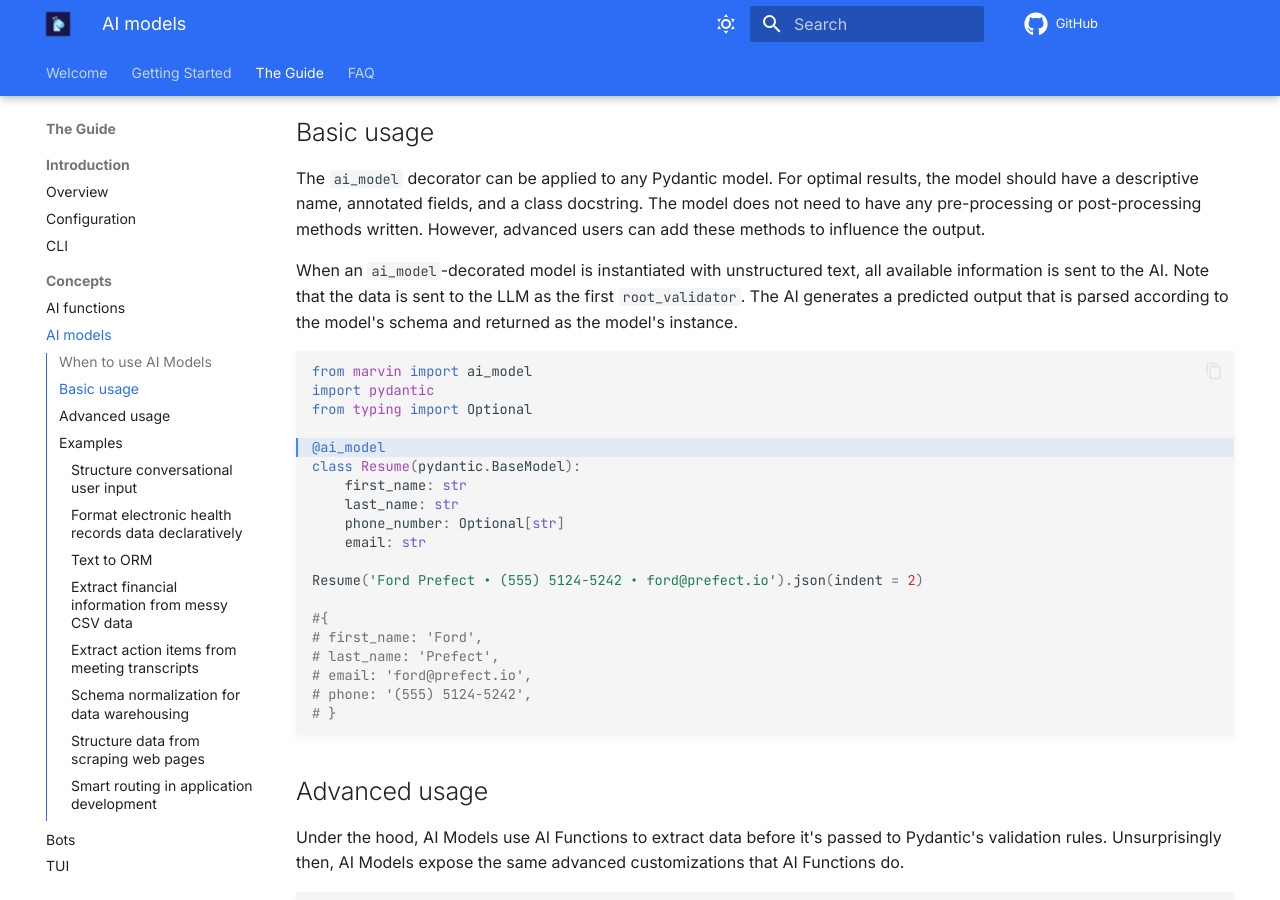
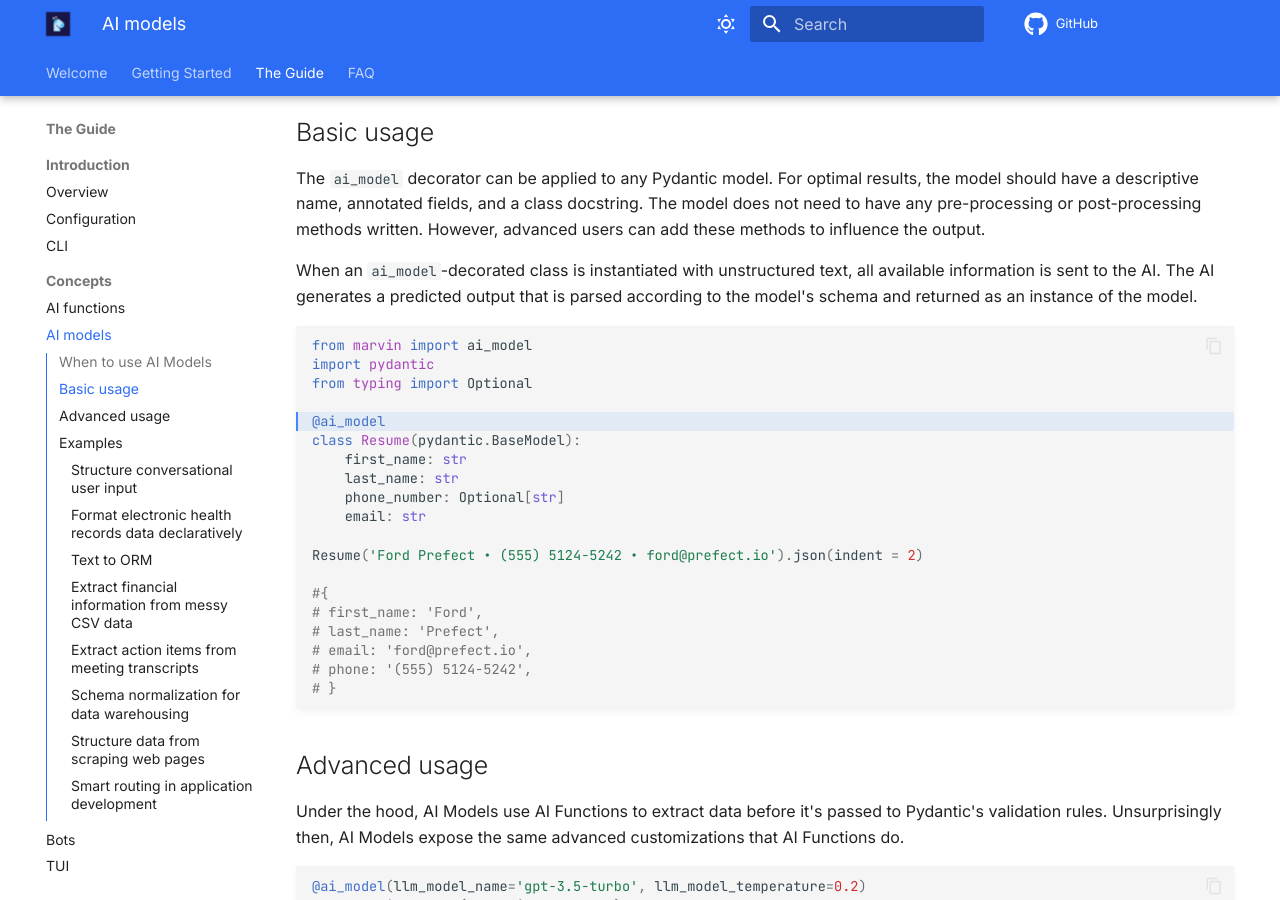
Before and after one commit to PrefectHQ/marvin, an MkDocs documentation site: the page built from docs/guide/concepts/ai_models.md, in a window 1280 px wide and 900 px high, scrolled down 2251 px. Built offline with MkDocs 1.6.1 and Material for MkDocs 9.7.7, drawn with Linux system fonts in a browser that asks for light colours; comment, search, counter and statistics services are not loaded.

Commit message:
Update docs/guide/concepts/ai_models.md
Co-authored-by: nate nowack <thrast36@gmail.com>

````diff
--- a/docs/guide/concepts/ai_models.md
+++ b/docs/guide/concepts/ai_models.md
@@ -55,7 +55,7 @@ Therefore, while there are many suitable times to use AI models, they aren't alw
 
 The `ai_model` decorator can be applied to any Pydantic model. For optimal results, the model should have a descriptive name, annotated fields, and a class docstring. The model does not need to have any pre-processing or post-processing methods written. However, advanced users can add these methods to influence the output.
 
-When an `ai_model`-decorated model is instantiated with unstructured text, all available information is sent to the AI. Note that the data is sent to the LLM as the first `root_validator`. The AI generates a predicted output that is parsed according to the model's schema and returned as the model's instance.
+When an `ai_model`-decorated class is instantiated with unstructured text, all available information is sent to the AI. The AI generates a predicted output that is parsed according to the model's schema and returned as an instance of the model.
 
 ```python hl_lines="5"
 from marvin import ai_model
````
